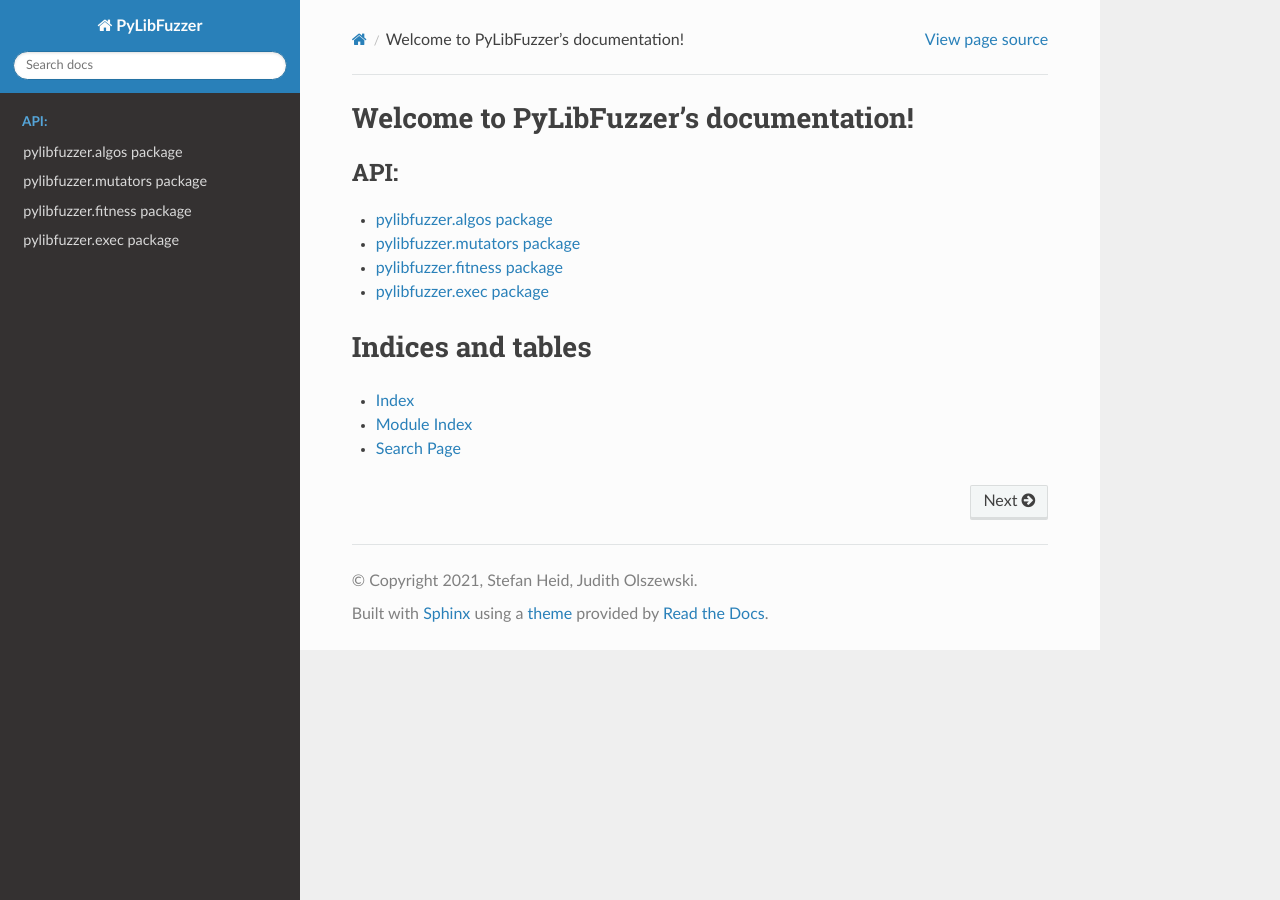
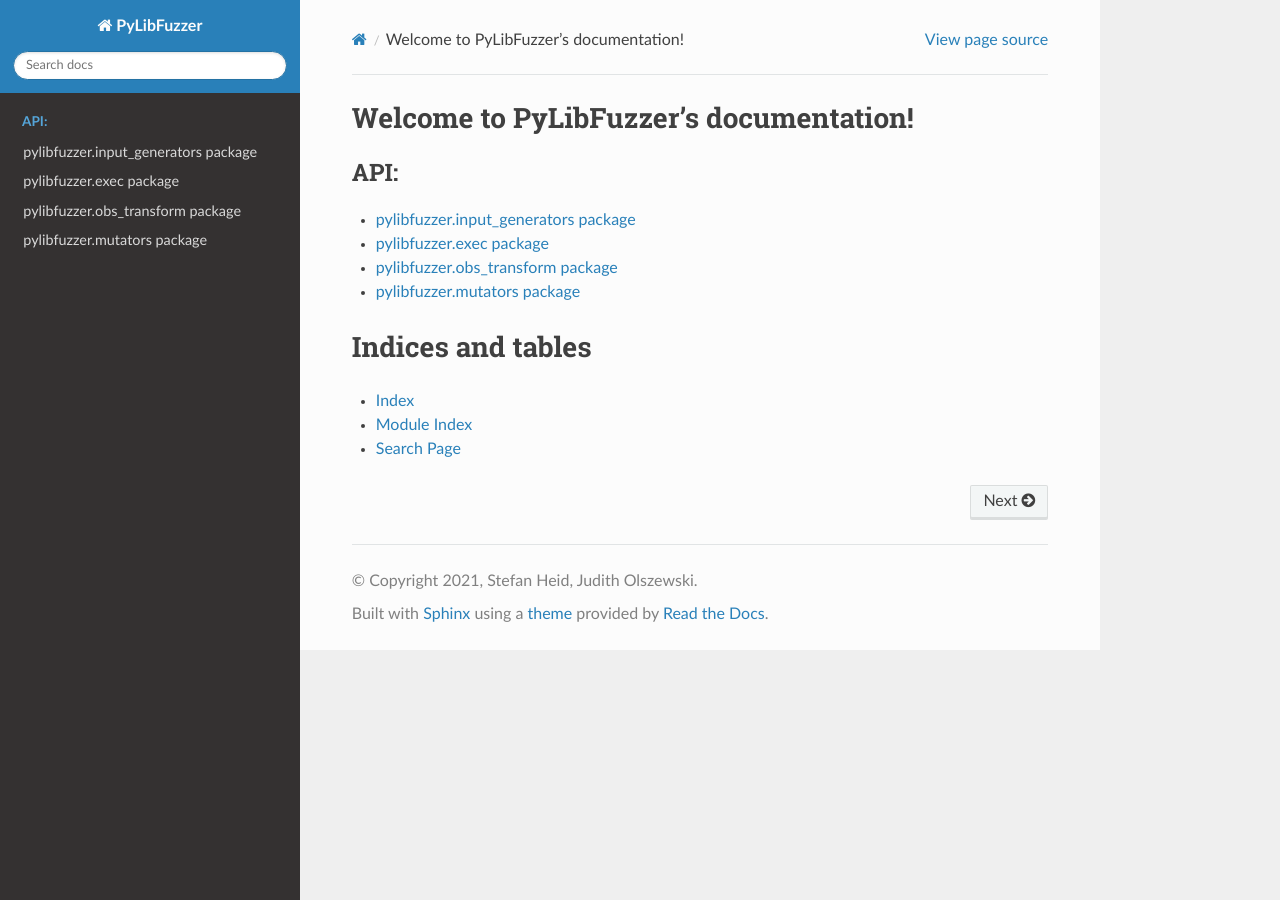
Before and after one commit to stheid/pylibfuzzer, a Sphinx documentation site: the page built from doc/index.rst, in a window 1280 px wide. Built offline with Sphinx 7.4.7 and the Read the Docs theme 2.0.0, drawn with Linux system fonts in a browser that asks for light colours.

Commit message:
updated doc

```diff
--- a/doc/index.rst
+++ b/doc/index.rst
@@ -10,10 +10,10 @@ Welcome to PyLibFuzzer's documentation!
    :titlesonly:
    :caption: API:
 
-   api/pylibfuzzer.algos
+   api/pylibfuzzer.input_generators
+   api/pylibfuzzer.exec
+   api/pylibfuzzer.obs_transform
    api/pylibfuzzer.mutators
-   api/pylibfuzzer.fitness
-   api/pylibfuzzer.exec
 
 
 Indices and tables
```
Also changed, not shown: README.rst (+3 -4 lines), doc/api/pylibfuzzer.algos.rst (deleted, +0 -30 lines), doc/api/pylibfuzzer.exec.rst (+9 -9 lines), doc/api/pylibfuzzer.fitness.rst (deleted, +0 -22 lines), doc/api/pylibfuzzer.input_generators.rst (added, +13 -0 lines), doc/api/pylibfuzzer.obs_transform.rst (added, +13 -0 lines).
